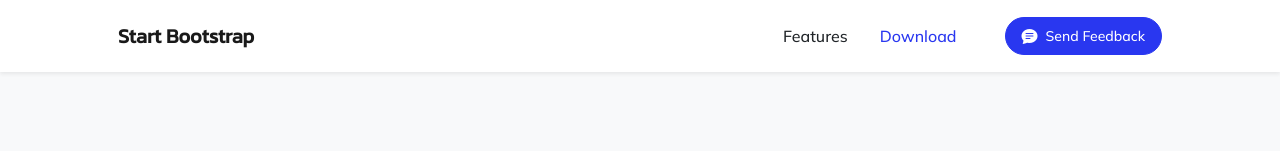
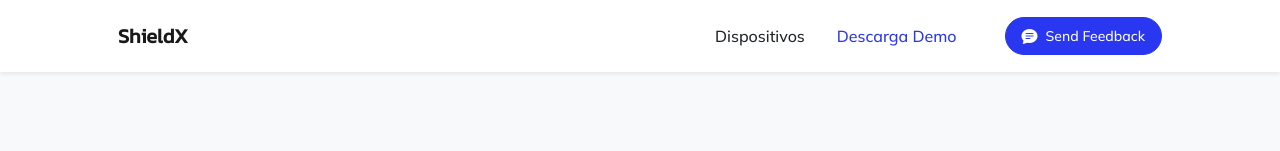
Before and after one commit to lalitard/landing, a plain HTML site: page index.html in a window 1280 px wide. Shown: the top 151 px of the page. Drawn offline with nearby package versions, Linux system fonts and the light colour scheme.

Commit message:
Modificando algunos elementos del head

```diff
--- a/index.html
+++ b/index.html
@@ -6,7 +6,7 @@
     <meta name="viewport" content="width=device-width, initial-scale=1, shrink-to-fit=no" />
     <meta name="description" content="" />
     <meta name="author" content="" />
-    <title>New Age - Start Bootstrap Theme</title>
+    <title>ShieldX Antivirus</title>
     <link rel="icon" type="image/x-icon" href="assets/favicon.ico" />
     <!-- Bootstrap icons-->
     <link href="https://cdn.jsdelivr.net/npm/bootstrap-icons@1.5.0/font/bootstrap-icons.css" rel="stylesheet" />
@@ -27,7 +27,7 @@
     <!-- Navigation-->
     <nav class="navbar navbar-expand-lg navbar-light fixed-top shadow-sm" id="mainNav">
         <div class="container px-5">
-            <a class="navbar-brand fw-bold" href="#page-top">Start Bootstrap</a>
+            <a class="navbar-brand fw-bold" href="#page-top">ShieldX</a>
             <button class="navbar-toggler" type="button" data-bs-toggle="collapse" data-bs-target="#navbarResponsive"
                 aria-controls="navbarResponsive" aria-expanded="false" aria-label="Toggle navigation">
                 Menu
@@ -35,8 +35,8 @@
             </button>
             <div class="collapse navbar-collapse" id="navbarResponsive">
                 <ul class="navbar-nav ms-auto me-4 my-3 my-lg-0">
-                    <li class="nav-item"><a class="nav-link me-lg-3" href="#features">Features</a></li>
-                    <li class="nav-item"><a class="nav-link me-lg-3" href="#download">Download</a></li>
+                    <li class="nav-item"><a class="nav-link me-lg-3" href="#features">Dispositivos</a></li>
+                    <li class="nav-item"><a class="nav-link me-lg-3" href="#download">Descarga Demo</a></li>
                 </ul>
                 <button class="btn btn-primary rounded-pill px-3 mb-2 mb-lg-0" data-bs-toggle="modal"
                     data-bs-target="#feedbackModal">
```
